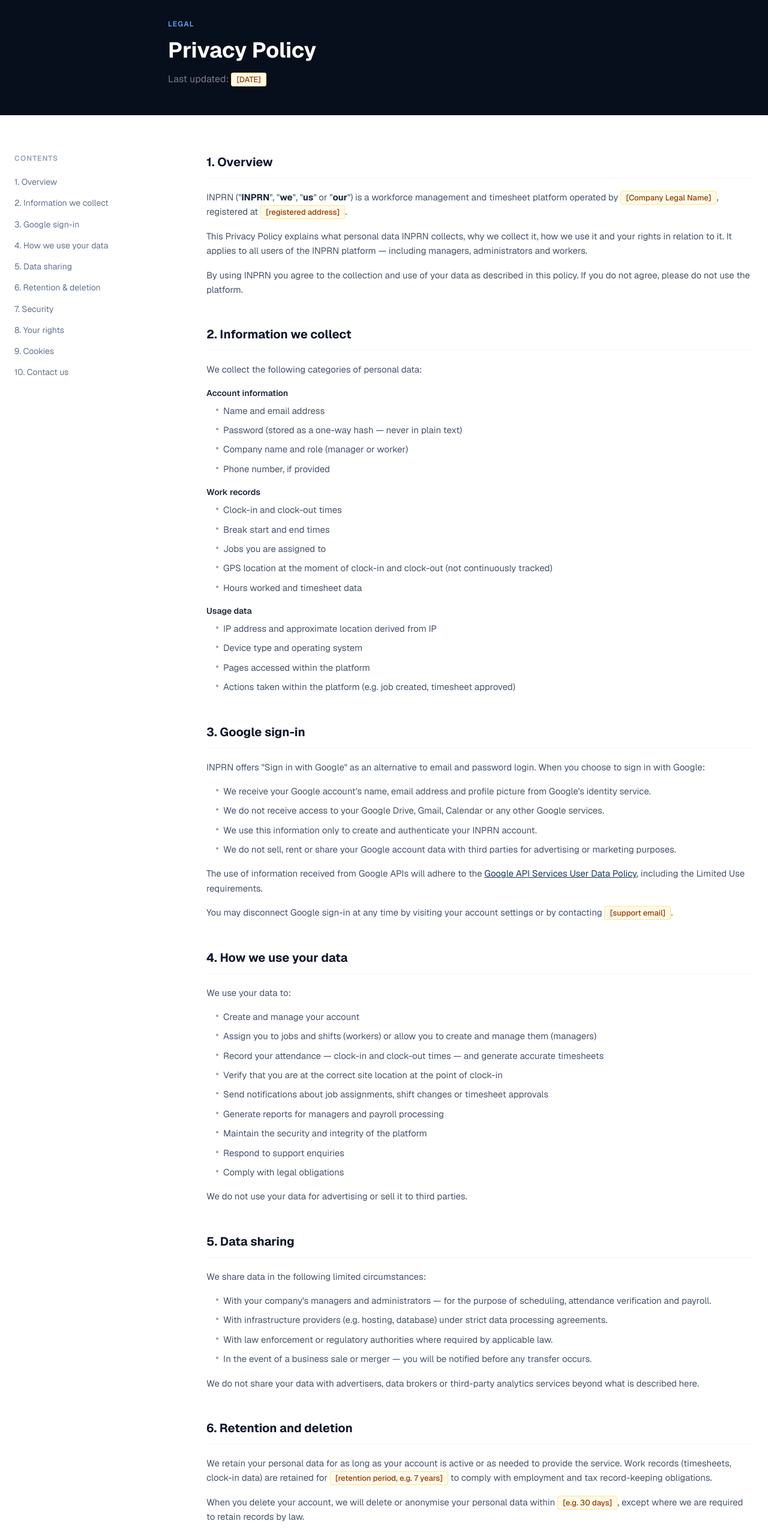
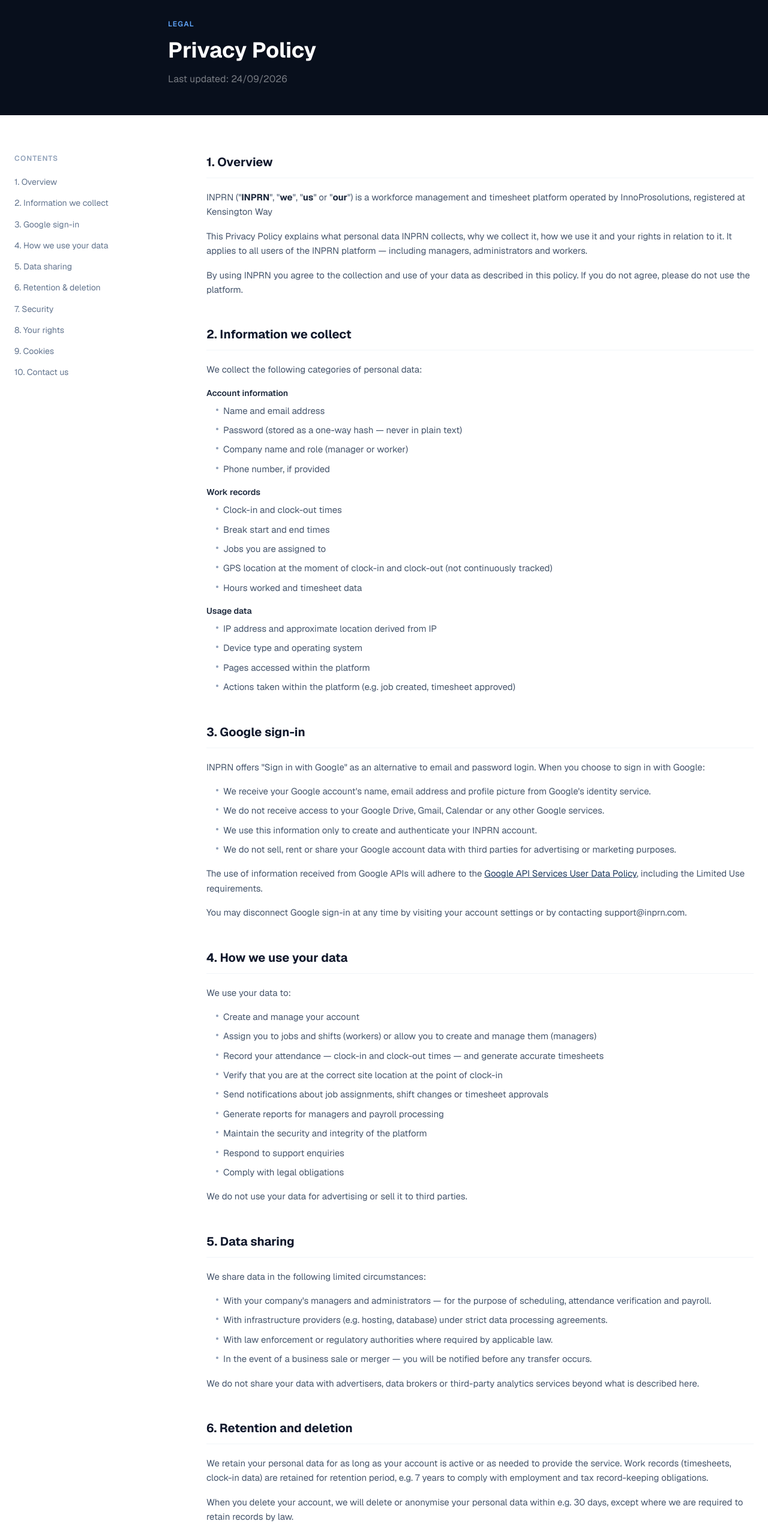
Before and after one commit to Abate-Mony/inprn-marketing-app, a Next.js app: page /privacy in a window 1280 px wide. Shown: the part 80-2635 px from the top of the page at 60% size. Built offline with nearby package versions, Linux system fonts and the light colour scheme.

Commit message:
edit privacy page

```diff
--- a/app/privacy/page.tsx
+++ b/app/privacy/page.tsx
@@ -44,11 +44,11 @@
   );
 }
 
-function Placeholder({ children }: { children: React.ReactNode }) {
-  return (
-    <span className="bg-amber-50 border border-amber-200 text-amber-800 px-2 py-0.5 rounded text-[13px] font-medium">[{children}]</span>
-  );
-}
+// function Placeholder({ children }: { children: React.ReactNode }) {
+//   return (
+//     <span className="bg-amber-50 border border-amber-200 text-amber-800 px-2 py-0.5 rounded text-[13px] font-medium">[{children}]</span>
+//   );
+// }
 
 export default function PrivacyPage() {
   return (
@@ -59,7 +59,7 @@
           <p className="text-xs font-semibold uppercase tracking-widest text-[#60A5FA] mb-4">Legal</p>
           <h1 className="text-4xl font-bold text-white mb-4">Privacy Policy</h1>
           <p className="text-white/45">
-            Last updated: <Placeholder>DATE</Placeholder>
+            Last updated: 24/09/2026
           </p>
         </div>
       </section>
@@ -87,8 +87,8 @@
               <P>
                 INPRN (&quot;<strong className="text-slate-800">INPRN</strong>&quot;, &quot;<strong className="text-slate-800">we</strong>
                 &quot;, &quot;<strong className="text-slate-800">us</strong>&quot; or &quot;<strong className="text-slate-800">our</strong>&quot;)
-                is a workforce management and timesheet platform operated by <Placeholder>Company Legal Name</Placeholder>, registered at{" "}
-                <Placeholder>registered address</Placeholder>.
+                is a workforce management and timesheet platform operated by <a href="www.innoprosolution.com">InnoProsolutions</a>, registered at{" "}
+               Kensington Way
               </P>
               <P>
                 This Privacy Policy explains what personal data INPRN collects, why we collect it, how we use it and your rights in relation to
@@ -156,7 +156,7 @@
               </P>
               <P>
                 You may disconnect Google sign-in at any time by visiting your account settings or by contacting{" "}
-                <Placeholder>support email</Placeholder>.
+               support@inprn.com.
               </P>
             </DocSection>
 
@@ -194,15 +194,15 @@
             <DocSection id="retention" title="6. Retention and deletion">
               <P>
                 We retain your personal data for as long as your account is active or as needed to provide the service. Work records (timesheets,
-                clock-in data) are retained for <Placeholder>retention period, e.g. 7 years</Placeholder> to comply with employment and tax
+                clock-in data) are retained for retention period, e.g. 7 years to comply with employment and tax
                 record-keeping obligations.
               </P>
               <P>
-                When you delete your account, we will delete or anonymise your personal data within <Placeholder>e.g. 30 days</Placeholder>, except
+                When you delete your account, we will delete or anonymise your personal data within e.g. 30 days, except
                 where we are required to retain records by law.
               </P>
               <P>
-                To request account deletion, email <Placeholder>deletion request email</Placeholder> or use the account settings page.
+                To request account deletion, email deletion request email or use the account settings page.
               </P>
             </DocSection>
 
@@ -218,7 +218,7 @@
               />
               <P>
                 No system is completely secure. If you suspect unauthorised access to your account, please contact us immediately at{" "}
-                <Placeholder>security contact email</Placeholder>.
+                security@inprn.com.
               </P>
             </DocSection>
 
@@ -235,7 +235,7 @@
                 ]}
               />
               <P>
-                To exercise any of these rights, contact us at <Placeholder>privacy@yourdomain.com</Placeholder>. We will respond within 30 days.
+                To exercise any of these rights, contact us at privacy@inprn.com. We will respond within 30 days.
               </P>
             </DocSection>
 
@@ -250,13 +250,13 @@
               <P>For any privacy-related questions, requests or concerns, please contact us:</P>
               <div className="bg-slate-50 border border-slate-200 rounded-xl p-5 text-sm text-slate-600 flex flex-col gap-2">
                 <p>
-                  <strong className="text-slate-800">Email:</strong> <Placeholder>privacy@yourdomain.com</Placeholder>
+                  <strong className="text-slate-800">Email:</strong> mail@yourdomain.com
                 </p>
                 <p>
-                  <strong className="text-slate-800">Company:</strong> <Placeholder>Company Legal Name</Placeholder>
+                  <strong className="text-slate-800">Company:</strong> InPerson
                 </p>
                 <p>
-                  <strong className="text-slate-800">Address:</strong> <Placeholder>Registered address</Placeholder>
+                  <strong className="text-slate-800">Address:</strong> Kensington Way Chippenham
                 </p>
               </div>
               <P>If you are not satisfied with our response, you may have the right to complain to your local data protection authority.</P>
```
